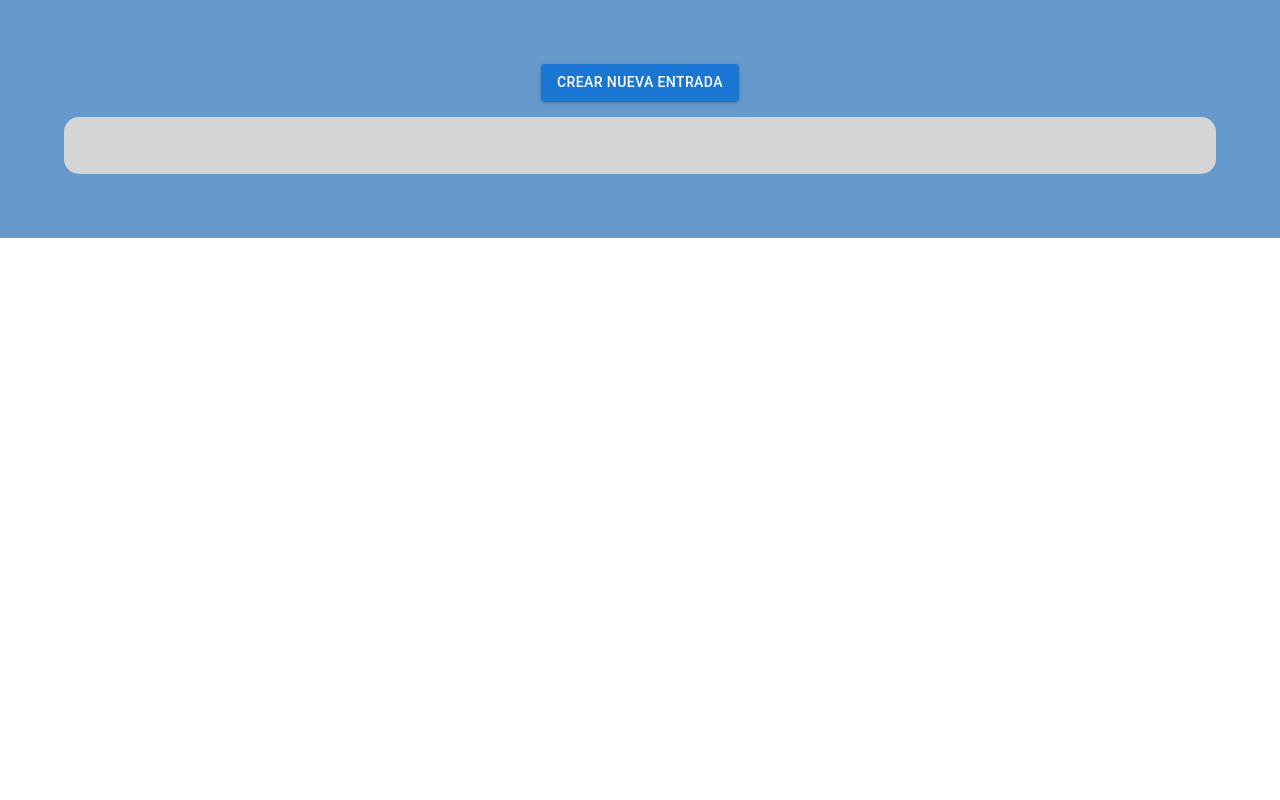
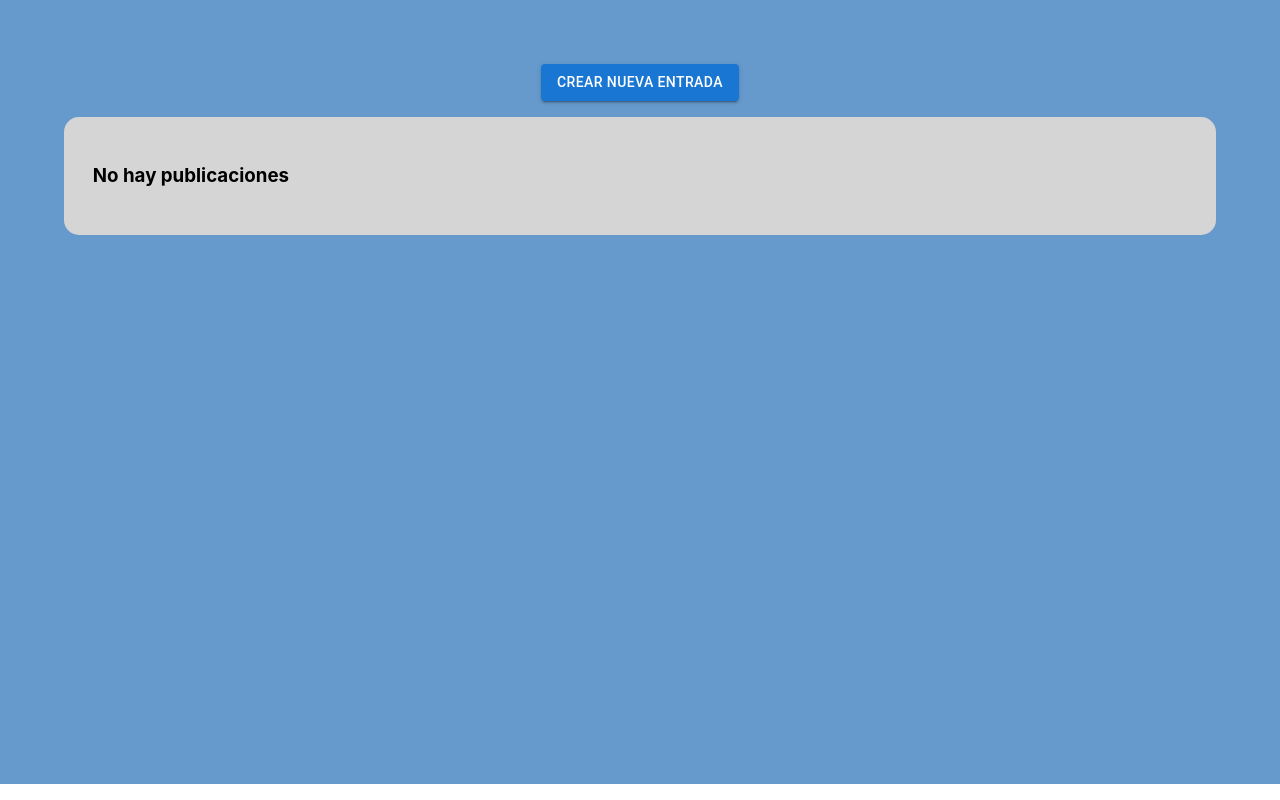
Before and after one commit to CristianTrejo/blog, a React (Create React App) app: page / in a window 1280 px wide. Built offline with nearby package versions, Linux system fonts and the light colour scheme; no server answers.

Commit message:
Fix some styling

```diff
--- a/src/components/Main/index.jsx
+++ b/src/components/Main/index.jsx
@@ -56,15 +56,13 @@ const Main = () => {
 			alignItems="cetner"
 		>
 			<Grid item xs={12} style={{textAlign: 'center'}}>
-				<Button variant="contained" onClick={() => navigate('/create-new')}>
+				<Button variant="contained" onClick={() => navigate('/create-new')} style={{marginBottom: 16}}>
 					Crear nueva entrada
 				</Button>
-			</Grid>
-			<Grid item xs={12}>
 				<Grid container style={styles.content}>
-					{posts.map(post => (
+					{posts.length > 0 ?posts.map(post => (
 						PostComponent(post)
-					))}
+					)) : <h3 >No hay publicaciones</h3>}
 				</Grid>
 			</Grid>
 		</Grid>
--- a/src/components/Main/style.js
+++ b/src/components/Main/style.js
@@ -2,11 +2,12 @@ const styles = {
 	container: {
 		backgroundColor: '#69C',
 		padding: '5%',
+		minHeight: '100vh'
 	},
 	content: {
 		backgroundColor: '#d5d5d5',
 		borderRadius: '15px',
-		padding: '2.5%'
+		padding: '2.5%',
 	},
 	post: {
 		boxShadow: '8px 10px 44px 11px rgba(0,0,0,0.48)',
```
